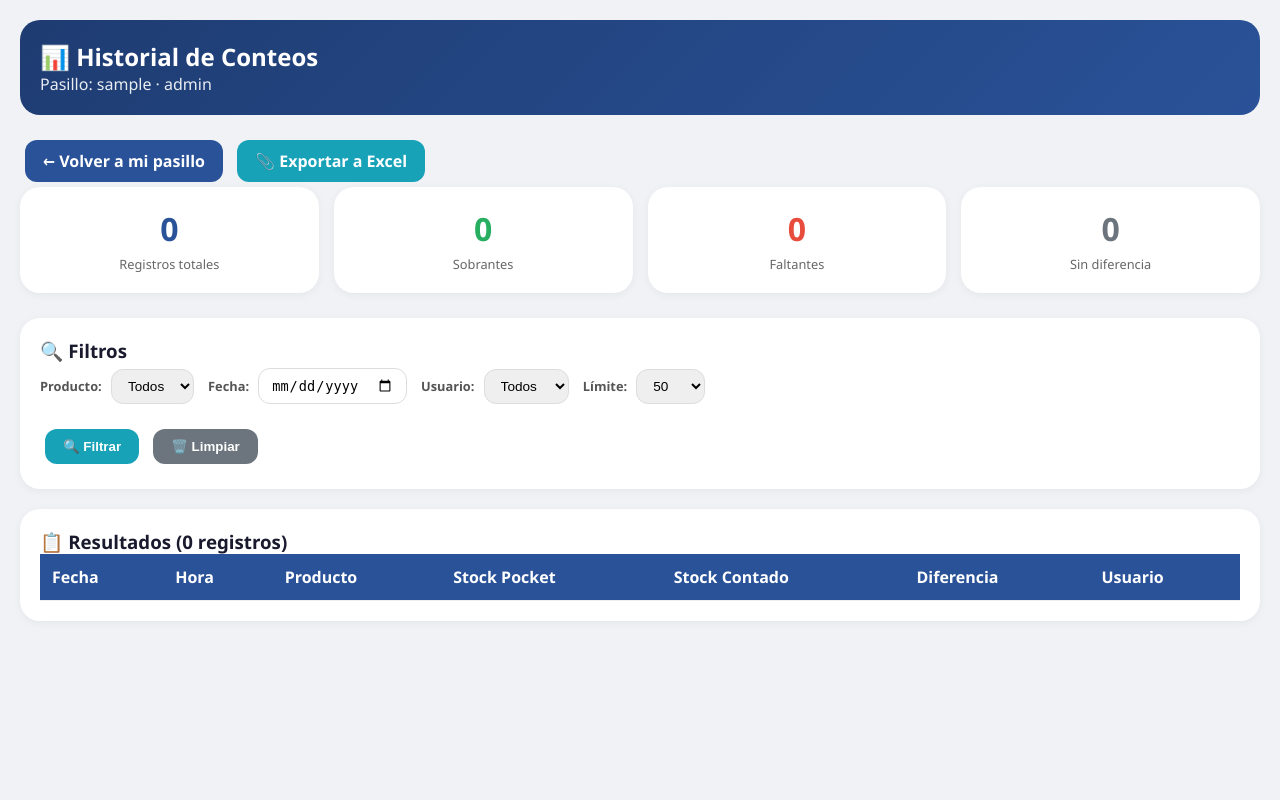
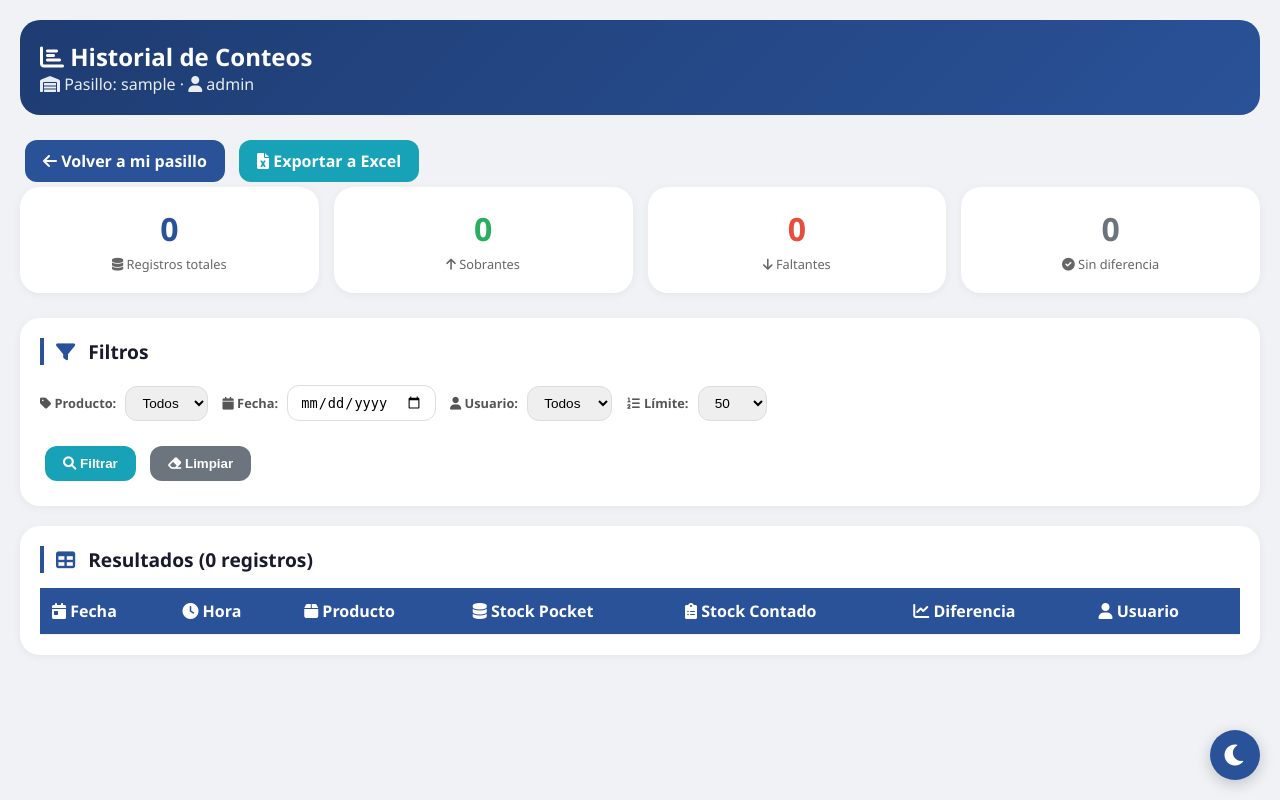
Before and after one commit to Danielblin/control-mass, a Flask app: page /ver_conteos in a window 1280 px wide. Run offline with Flask 3, Linux system fonts and the light colour scheme; a user stored in the database is signed in; data comes from the database, SQL or seed files in the repository; lists and menus that the app fills with data are empty.

Commit message:
Actualizar historial de conteos: diseño moderno y modo oscuro

```diff
--- a/templates/ver_conteos.html
+++ b/templates/ver_conteos.html
@@ -4,32 +4,122 @@
     <meta charset="UTF-8">
     <meta name="viewport" content="width=device-width, initial-scale=1.0, user-scalable=yes">
     <title>Historial de Conteos - Control Mass</title>
+    <!-- Font Awesome 6 (íconos profesionales) -->
+    <link rel="stylesheet" href="https://cdnjs.cloudflare.com/ajax/libs/font-awesome/6.0.0-beta3/css/all.min.css">
     <style>
         * { margin: 0; padding: 0; box-sizing: border-box; }
-        body { font-family: 'Segoe UI', Tahoma, Geneva, Verdana, sans-serif; background: #f0f2f5; padding: 20px; color: #1a1a2e; }
 
-        .header { background: linear-gradient(135deg, #1e3c72 0%, #2a5298 100%); color: white; padding: 20px; border-radius: 20px; margin-bottom: 20px; }
-        .btn { padding: 10px 18px; border: none; border-radius: 12px; cursor: pointer; text-decoration: none; display: inline-block; margin: 5px; font-weight: 600; transition: all 0.2s; }
+        body {
+            font-family: 'Segoe UI', Tahoma, Geneva, Verdana, sans-serif;
+            background: #f0f2f5;
+            padding: 20px;
+            color: #1a1a2e;
+            transition: background 0.3s, color 0.3s;
+        }
+
+        /* Modo oscuro */
+        body.dark-mode {
+            background: #1a1a2e;
+            color: #e0e0e0;
+        }
+
+        body.dark-mode .card {
+            background: #2d2d44;
+            color: #e0e0e0;
+        }
+
+        body.dark-mode .stat-card {
+            background: #2d2d44;
+        }
+
+        body.dark-mode th {
+            background: #4a6a9a;
+        }
+
+        body.dark-mode td {
+            border-bottom-color: #4a4a6a;
+        }
+
+        body.dark-mode input, body.dark-mode select {
+            background: #3a3a5a;
+            border-color: #5a5a7a;
+            color: #e0e0e0;
+        }
+
+        body.dark-mode .btn-primary {
+            background: #4a6a9a;
+        }
+
+        body.dark-mode .btn-primary:hover {
+            background: #3a5a8a;
+        }
+
+        .header {
+            background: linear-gradient(135deg, #1e3c72 0%, #2a5298 100%);
+            color: white;
+            padding: 20px;
+            border-radius: 20px;
+            margin-bottom: 20px;
+        }
+
+        body.dark-mode .header {
+            background: linear-gradient(135deg, #2a2a4a 0%, #3a3a6a 100%);
+        }
+
+        .btn {
+            padding: 10px 18px;
+            border: none;
+            border-radius: 12px;
+            cursor: pointer;
+            text-decoration: none;
+            display: inline-block;
+            margin: 5px;
+            font-weight: 600;
+            transition: all 0.2s;
+        }
         .btn-primary { background: #2a5298; color: white; }
         .btn-primary:hover { background: #1e3c72; transform: translateY(-2px); }
         .btn-info { background: #17a2b8; color: white; }
         .btn-info:hover { background: #138496; transform: translateY(-2px); }
         .btn-secondary { background: #6c757d; color: white; }
-        .btn-secondary:hover { background: #5a6268; }
+        .btn-secondary:hover { background: #5a6268; transform: translateY(-2px); }
 
         .stats-grid { display: grid; grid-template-columns: repeat(auto-fit, minmax(150px, 1fr)); gap: 15px; margin-bottom: 25px; }
         .stat-card { background: white; padding: 20px; border-radius: 20px; text-align: center; box-shadow: 0 2px 10px rgba(0,0,0,0.05); }
         .stat-number { font-size: 2rem; font-weight: bold; }
         .stat-label { color: #666; font-size: 0.8rem; margin-top: 5px; }
+        body.dark-mode .stat-label { color: #b0b0c0; }
         .stat-card.total .stat-number { color: #2a5298; }
+        body.dark-mode .stat-card.total .stat-number { color: #6a8acc; }
         .stat-card.sobrantes .stat-number { color: #27ae60; }
         .stat-card.faltantes .stat-number { color: #e74c3c; }
         .stat-card.cero .stat-number { color: #6c757d; }
 
-        .card { background: white; padding: 20px; border-radius: 20px; margin-bottom: 20px; box-shadow: 0 2px 10px rgba(0,0,0,0.05); }
+        .card {
+            background: white;
+            padding: 20px;
+            border-radius: 20px;
+            margin-bottom: 20px;
+            box-shadow: 0 2px 10px rgba(0,0,0,0.05);
+        }
+
+        .card h3 {
+            margin-bottom: 15px;
+            font-size: 1.2rem;
+            border-left: 4px solid #2a5298;
+            padding-left: 12px;
+        }
+
+        .card h3 i {
+            margin-right: 8px;
+            color: #2a5298;
+        }
+
         .filter-group { display: inline-block; margin: 5px 10px 5px 0; }
         label { font-weight: 600; font-size: 0.8rem; color: #555; margin-right: 5px; }
+        body.dark-mode label { color: #b0b0c0; }
         select, input { padding: 8px 12px; border: 1px solid #ddd; border-radius: 12px; font-size: 0.85rem; }
+
         .table-responsive { overflow-x: auto; }
         table { width: 100%; border-collapse: collapse; }
         th, td { padding: 12px; text-align: left; border-bottom: 1px solid #eee; }
@@ -37,6 +127,30 @@
         .diferencia-negativa { color: #e74c3c; font-weight: bold; }
         .diferencia-positiva { color: #27ae60; font-weight: bold; }
         .diferencia-cero { color: #6c757d; }
+
+        /* Botón modo oscuro flotante */
+        .dark-mode-toggle {
+            position: fixed;
+            bottom: 20px;
+            right: 20px;
+            background: #2a5298;
+            color: white;
+            border: none;
+            border-radius: 50%;
+            width: 50px;
+            height: 50px;
+            font-size: 1.5rem;
+            cursor: pointer;
+            z-index: 100;
+            display: flex;
+            align-items: center;
+            justify-content: center;
+            box-shadow: 0 4px 15px rgba(0,0,0,0.2);
+            transition: all 0.2s;
+        }
+        .dark-mode-toggle:hover {
+            transform: scale(1.05);
+        }
 
         @media (max-width: 768px) {
             body { padding: 12px; }
@@ -48,41 +162,41 @@
 </head>
 <body>
     <div class="header">
-        <h2>📊 Historial de Conteos</h2>
-        <p style="opacity:0.9;">Pasillo: {{ pasillo }} · {{ usuario }}</p>
+        <h2><i class="fas fa-chart-bar"></i> Historial de Conteos</h2>
+        <p style="opacity:0.9;"><i class="fas fa-warehouse"></i> Pasillo: {{ pasillo }} · <i class="fas fa-user"></i> {{ usuario }}</p>
     </div>
 
     <div>
-        <a href="/user_pasillo" class="btn btn-primary">← Volver a mi pasillo</a>
-        <a href="/exportar_excel" class="btn btn-info">📎 Exportar a Excel</a>
+        <a href="/user_pasillo" class="btn btn-primary"><i class="fas fa-arrow-left"></i> Volver a mi pasillo</a>
+        <a href="/exportar_excel" class="btn btn-info"><i class="fas fa-file-excel"></i> Exportar a Excel</a>
     </div>
 
     <!-- Tarjetas de estadísticas -->
     <div class="stats-grid">
         <div class="stat-card total">
             <div class="stat-number">{{ total_registros }}</div>
-            <div class="stat-label">Registros totales</div>
+            <div class="stat-label"><i class="fas fa-database"></i> Registros totales</div>
         </div>
         <div class="stat-card sobrantes">
             <div class="stat-number">{{ sobrantes }}</div>
-            <div class="stat-label">Sobrantes</div>
+            <div class="stat-label"><i class="fas fa-arrow-up"></i> Sobrantes</div>
         </div>
         <div class="stat-card faltantes">
             <div class="stat-number">{{ faltantes }}</div>
-            <div class="stat-label">Faltantes</div>
+            <div class="stat-label"><i class="fas fa-arrow-down"></i> Faltantes</div>
         </div>
         <div class="stat-card cero">
             <div class="stat-number">{{ sin_diferencia }}</div>
-            <div class="stat-label">Sin diferencia</div>
+            <div class="stat-label"><i class="fas fa-check-circle"></i> Sin diferencia</div>
         </div>
     </div>
 
     <!-- Filtros -->
     <div class="card">
-        <h3>🔍 Filtros</h3>
+        <h3><i class="fas fa-filter"></i> Filtros</h3>
         <form method="GET" id="filtrosForm">
             <div class="filter-group">
-                <label>Producto:</label>
+                <label><i class="fas fa-tag"></i> Producto:</label>
                 <select name="producto">
                     <option value="">Todos</option>
                     {% for p in productos %}
@@ -91,11 +205,11 @@
                 </select>
             </div>
             <div class="filter-group">
-                <label>Fecha:</label>
+                <label><i class="fas fa-calendar"></i> Fecha:</label>
                 <input type="date" name="fecha" value="{{ fecha_filtro }}">
             </div>
             <div class="filter-group">
-                <label>Usuario:</label>
+                <label><i class="fas fa-user"></i> Usuario:</label>
                 <select name="usuario">
                     <option value="">Todos</option>
                     {% for u in usuarios %}
@@ -104,7 +218,7 @@
                 </select>
             </div>
             <div class="filter-group">
-                <label>Límite:</label>
+                <label><i class="fas fa-list-ol"></i> Límite:</label>
                 <select name="limite">
                     <option value="20" {% if limite==20 %}selected{% endif %}>20</option>
                     <option value="50" {% if limite==50 %}selected{% endif %}>50</option>
@@ -113,26 +227,26 @@
                 </select>
             </div>
             <div style="margin-top:15px;">
-                <button type="submit" class="btn btn-info">🔍 Filtrar</button>
-                <button type="button" class="btn btn-secondary" onclick="limpiarFiltros()">🗑️ Limpiar</button>
+                <button type="submit" class="btn btn-info"><i class="fas fa-search"></i> Filtrar</button>
+                <button type="button" class="btn btn-secondary" onclick="limpiarFiltros()"><i class="fas fa-eraser"></i> Limpiar</button>
             </div>
         </form>
     </div>
 
     <!-- Tabla de resultados -->
     <div class="card">
-        <h3>📋 Resultados ({{ conteos|length }} registros)</h3>
+        <h3><i class="fas fa-table"></i> Resultados ({{ conteos|length }} registros)</h3>
         <div class="table-responsive">
             <table>
                 <thead>
                     <tr>
-                        <th>Fecha</th>
-                        <th>Hora</th>
-                        <th>Producto</th>
-                        <th>Stock Pocket</th>
-                        <th>Stock Contado</th>
-                        <th>Diferencia</th>
-                        <th>Usuario</th>
+                        <th><i class="fas fa-calendar-day"></i> Fecha</th>
+                        <th><i class="fas fa-clock"></i> Hora</th>
+                        <th><i class="fas fa-box"></i> Producto</th>
+                        <th><i class="fas fa-database"></i> Stock Pocket</th>
+                        <th><i class="fas fa-clipboard-list"></i> Stock Contado</th>
+                        <th><i class="fas fa-chart-line"></i> Diferencia</th>
+                        <th><i class="fas fa-user"></i> Usuario</th>
                     </tr>
                 </thead>
                 <tbody>
@@ -157,9 +271,13 @@
         </div>
     </div>
 
+    <!-- Botón modo oscuro -->
+    <button class="dark-mode-toggle" id="darkModeToggle">
+        <i class="fas fa-moon"></i>
+    </button>
+
     <script>
         function limpiarFiltros() {
-            // Limpiar todos los selects e inputs del formulario
             var selects = document.querySelectorAll('#filtrosForm select');
             var inputs = document.querySelectorAll('#filtrosForm input');
 
@@ -173,9 +291,24 @@
                 }
             });
 
-            // Enviar el formulario con los filtros vacíos
             document.getElementById('filtrosForm').submit();
         }
+
+        // Modo oscuro / claro
+        const darkModeToggle = document.getElementById('darkModeToggle');
+
+        function toggleDarkMode() {
+            document.body.classList.toggle('dark-mode');
+            localStorage.setItem('darkMode', document.body.classList.contains('dark-mode'));
+            darkModeToggle.innerHTML = document.body.classList.contains('dark-mode') ? '<i class="fas fa-sun"></i>' : '<i class="fas fa-moon"></i>';
+        }
+
+        if (localStorage.getItem('darkMode') === 'true') {
+            document.body.classList.add('dark-mode');
+            darkModeToggle.innerHTML = '<i class="fas fa-sun"></i>';
+        }
+
+        darkModeToggle.addEventListener('click', toggleDarkMode);
     </script>
 </body>
 </html>
```
